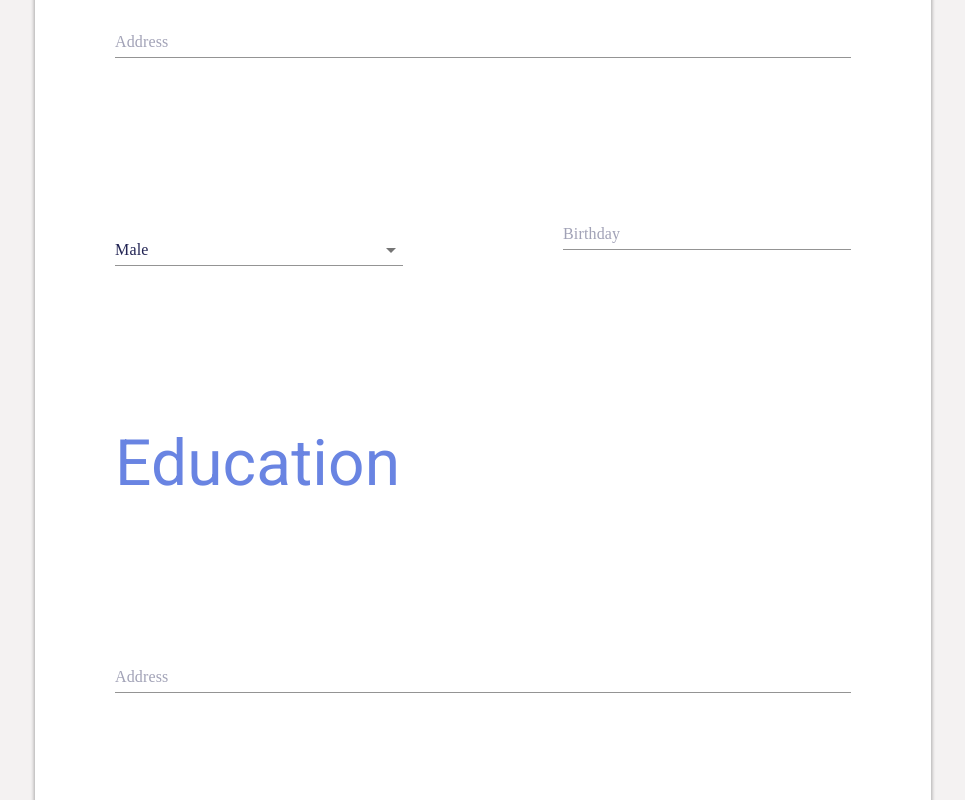
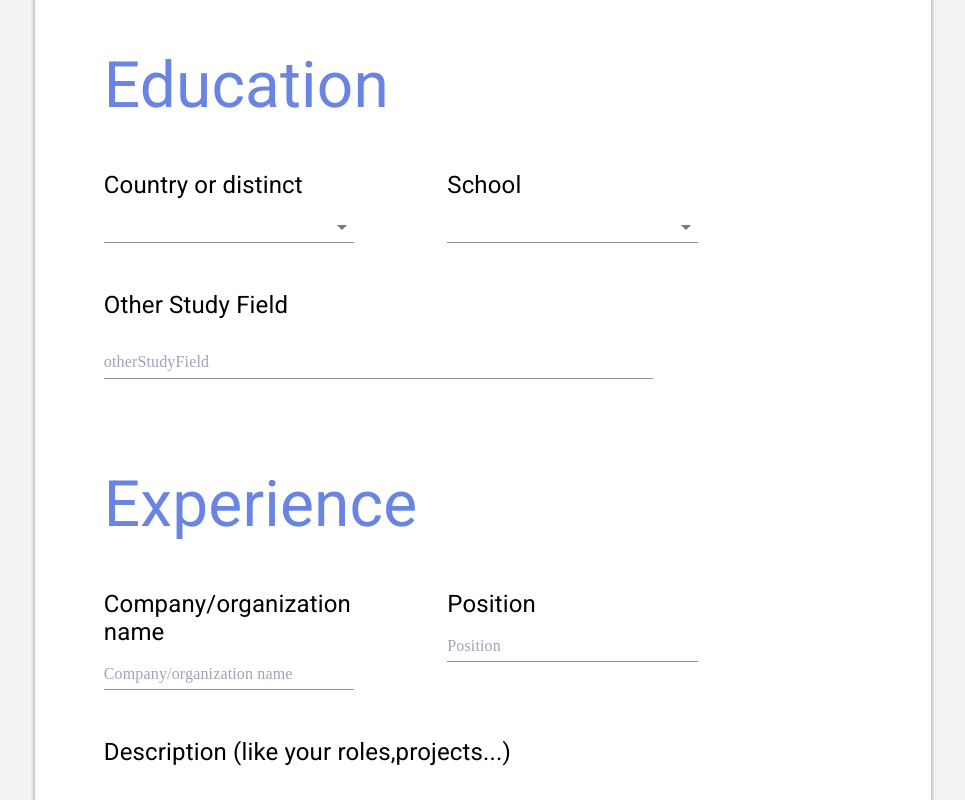
Before and after one commit to BoscoTin/COMP4021-Frontend, a Next.js app: page /signup in a window 1280 px wide. Shown: the part 1100-1900 px from the top of the page, without its empty margins (157-1122 px from the left). Built offline with nearby package versions, Linux system fonts and the light colour scheme.

Commit message:
finish updating all the pages

```diff
--- a/pages/login.js
+++ b/pages/login.js
@@ -14,7 +14,7 @@ import Checkbox from '@material-ui/core/Checkbox';
 import clsx from "clsx";
 
 const useStyles = makeStyles((theme) => ({
-    Root: {
+    root: {
         flexGrow: 1,
     },
     LoginLayout: {
@@ -275,7 +275,7 @@ function LoginLayout(props){
 function Background(props){
     const {classes} = props;
     return(
-        <Grid container className={classes.Root}>
+        <Grid container className={classes.root}>
             <Grid item xs={12}>
                 <Grid container justify="center">
                     <Grid item>
--- a/pages/signup.js
+++ b/pages/signup.js
@@ -1,6 +1,6 @@
 import React from "react";
 import { makeStyles } from "@material-ui/core/styles";
-import {Grid, Box,Typography} from "@material-ui/core";
+import {Grid, Box,Typography , InputLabel} from "@material-ui/core";
 import clsx from "clsx";
 import TextField from "@material-ui/core/TextField";
 import MenuItem from "@material-ui/core/MenuItem";
@@ -16,7 +16,14 @@ const useStyles = makeStyles((theme) => ({
         width: "100%",
     },
     padding: {
-        padding: theme.spacing(10),
+        padding: theme.spacing(3),
+        marginLeft:"5%",
+    },
+    title_margin_top:{
+        marginTop:"5%"
+    },
+    text_field_margin:{
+        marginBottom:"5%"
     },
 
     TitleLayer:{
@@ -53,15 +60,27 @@ function Form(props){
         website: "",
         address: "",
         gender:'0',
-        birthday: ""
+        birthday: "",
+
+        countryOrDistinct:"",
+        school:"",
+        otherStudyField:"",
+
+        companyOrOrganizationName:"",
+        position:"",
+        description:"",
+
+        interests:"",
+
+        abilities:""
     });
     const handleChange = (prop) => (event) => {
         setStates({ ...states, [prop]: event.target.value });
     };
 
-    function StyledBox(props){
+    function StyledTitleBox(props){
         return(
-            <Grid item xs={12}>
+            <Grid item xs={12} >
                 <Box
                     fontFamily="Roboto"
                     fontStyle="normal"
@@ -69,6 +88,20 @@ function Form(props){
                     fontSize="64px"
                     lineHeight="75px"
                     color="#6984E2"
+                    {...props}/>
+            </Grid>
+        );
+    }
+    function StyledTextFieldLabelBox(props){
+        return(
+            <Grid item xs={12} >
+                <Box className={classes.text_field_margin}
+                    fontFamily="Roboto"
+                    fontStyle="normal"
+                    fontWeight="normal"
+                    fontSize="24px"
+                    lineHeight="28px"
+                    color="#000000"
                     {...props}/>
             </Grid>
         );
@@ -83,25 +116,34 @@ function Form(props){
                 className={classes.padding}>
 
                 {Inputs.type === "title" && (
-                    <StyledBox>{Inputs.title}</StyledBox>
+                    <StyledTitleBox className={classes.title_margin_top}>{Inputs.title}</StyledTitleBox>
                 )}
 
                 {Inputs.type === "text" && (
+                    <Box>
+                        <StyledTextFieldLabelBox>
+                            {Inputs.label}
+                        </StyledTextFieldLabelBox>
                         <TextField
                             fullWidth
-                        floatingLabelText={Inputs.label}
+                            floatingLabel={Inputs.label}
                             floatingLabelFixed={true}
                             placeholder={Inputs.placeholder}
                             onChange={handleChange(Inputs.id)}
                             value={states[Inputs.id]}
                         />
+                    </Box>
                 )}
 
                 {Inputs.type === "select" && (
+                    <Box>
+                        <StyledTextFieldLabelBox>
+                            {Inputs.label}
+                        </StyledTextFieldLabelBox>
                         <TextField
                             select
                             fullWidth
-                        label={Inputs.label}
+                            placeholder={Inputs.label}
                             onChange={handleChange(Inputs.id)}
                             value={states[Inputs.id]}
                         >
@@ -109,6 +151,7 @@ function Form(props){
                                 <MenuItem key={val + index} value={index} children={val} />
                             ))}
                         </TextField>
+                    </Box>
                 )}
             </Grid>
             ))}
--- a/src/components/demo/register_form.js
+++ b/src/components/demo/register_form.js
@@ -9,7 +9,7 @@ const form_Details = [
         "label": "First Name",
         "placeholder":"First Name",
         "id": "firstName",
-        "columns": 6,
+        "columns": 4,
         "type": "text",
         "select": null,
     },
@@ -17,7 +17,7 @@ const form_Details = [
         "label": "Last Name",
         "placeholder":"Last Name",
         "id": "lastName",
-        "columns": 6,
+        "columns": 4,
         "type": "text",
         "select": null,
     },
@@ -25,7 +25,7 @@ const form_Details = [
         "label": "Phone Number",
         "placeholder":"Phone Number",
         "id": "phoneNumber",
-        "columns": 4,
+        "columns": 3,
         "type": "text",
         "select": null,
     },
@@ -33,7 +33,7 @@ const form_Details = [
         "label": "Email",
         "placeholder":"Phone Number",
         "id": "email",
-        "columns": 4,
+        "columns": 3,
         "type": "text",
         "select": null,
     },
@@ -41,7 +41,7 @@ const form_Details = [
         "label": "Website",
         "placeholder":"Website",
         "id": "website",
-        "columns": 4,
+        "columns": 3,
         "type": "text",
         "select": null,
     },
@@ -49,14 +49,14 @@ const form_Details = [
         "label": "Address",
         "placeholder":"Address",
         "id": "address",
-        "columns": 12,
+        "columns": 8,
         "type": "text",
         "select": null,
     },
     {
         "label": "Gender",
         "id": "gender",
-        "columns": 6,
+        "columns": 4,
         "type": "select",
         "select": [
             "Male",
@@ -69,7 +69,7 @@ const form_Details = [
         "label": "Birthday",
         "placeholder":"Birthday",
         "id": "birthday",
-        "columns": 6,
+        "columns": 4,
         "type": "text",
         "select": null,
     },
@@ -81,13 +81,32 @@ const form_Details = [
         "title":"Education"
     },
     {
-        "label": "Address",
-        "placeholder":"Address",
+        "label": "Country or distinct",
+        "id": "countryOrDistinct",
+        "columns": 4,
+        "type": "select",
+        "select": [
+            "HK"
+        ],
+    },
+    {
+        "label": "School",
+        "id": "school",
+        "columns": 4,
+        "type": "select",
+        "select": [
+            "UST"
+        ],
+    },
+    {
+        "label": "Other Study Field",
+        "placeholder":"otherStudyField",
         "id": "address",
-        "columns": 12,
+        "columns": 8,
         "type": "text",
         "select": null,
     },
+
 
     {
         "type":"title",
@@ -96,13 +115,30 @@ const form_Details = [
         "title":"Experience"
     },
     {
-        "label": "Address",
-        "placeholder":"Address",
-        "id": "address",
-        "columns": 12,
+        "label": "Company/organization name",
+        "placeholder":"Company/organization name",
+        "id": "companyOrOrganizationName",
+        "columns": 4,
         "type": "text",
         "select": null,
     },
+    {
+        "label": "Position",
+        "placeholder":"Position",
+        "id": "position",
+        "columns": 4,
+        "type": "text",
+        "select": null,
+    },
+    {
+        "label": "Description (like your roles,projects...)",
+        "placeholder":"Description (like your roles,projects...)",
+        "id": "description",
+        "columns": 8,
+        "type": "text",
+        "select": null,
+    },
+
 
     {
         "type":"title",
@@ -111,12 +147,30 @@ const form_Details = [
         "title":"Interests"
     },
     {
-        "label": "Address",
-        "placeholder":"Address",
-        "id": "address",
+        "label": "Interests",
+        "id": "interests",
+        "columns": 8,
+        "type": "select",
+        "select": [
+            "Writing HTML code"
+        ],
+    },
+
+
+    {
+        "type":"title",
         "columns": 12,
-        "type": "text",
-        "select": null,
+        "id":"experience",
+        "title":"Abilities"
+    },
+    {
+        "label": "Abilities",
+        "id": "abilities",
+        "columns": 8,
+        "type": "select",
+        "select": [
+            "Master in JS"
+        ],
     },
 ];
 
```
Lines whose indentation alone changed are shown as unchanged.
